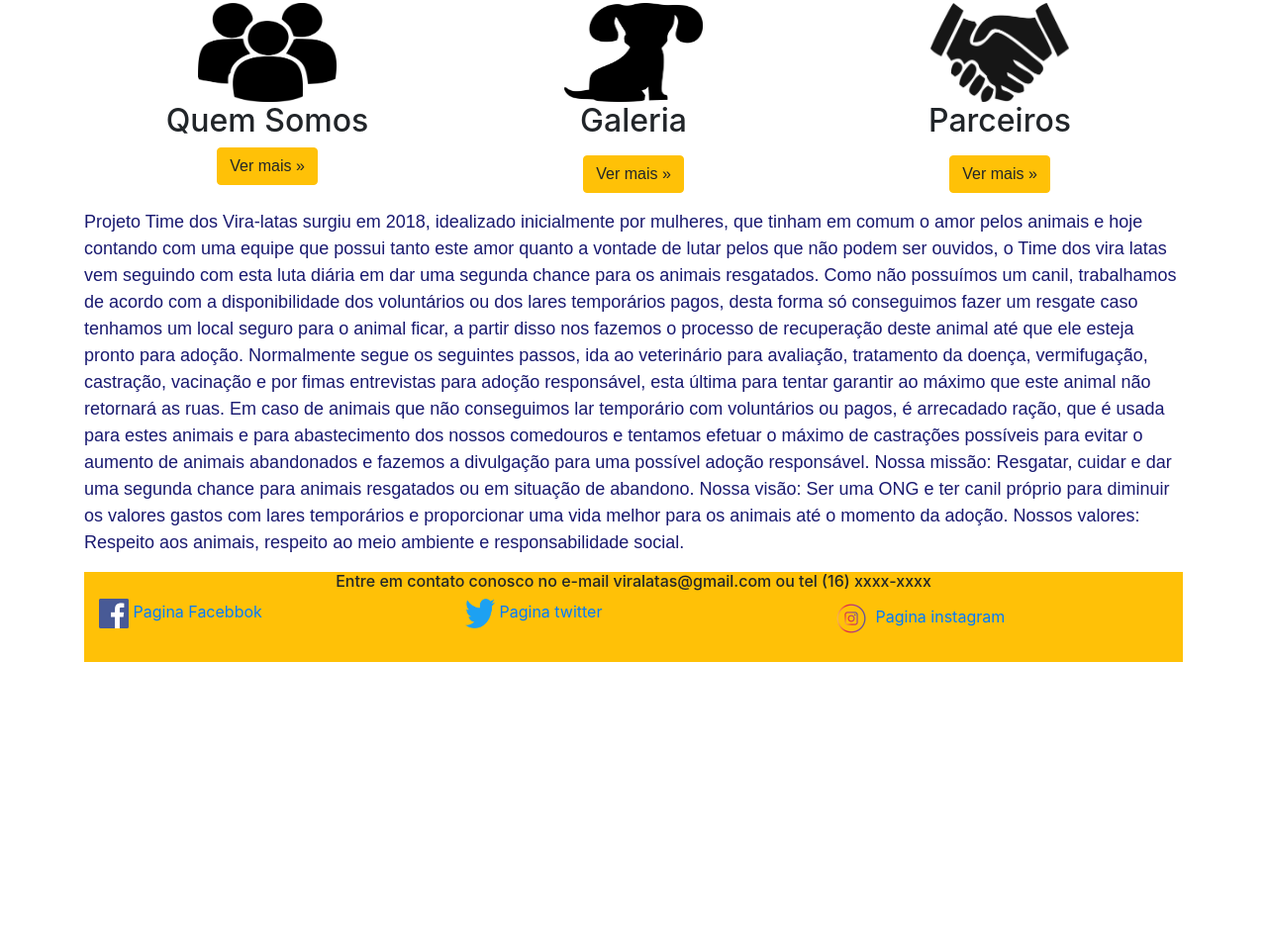
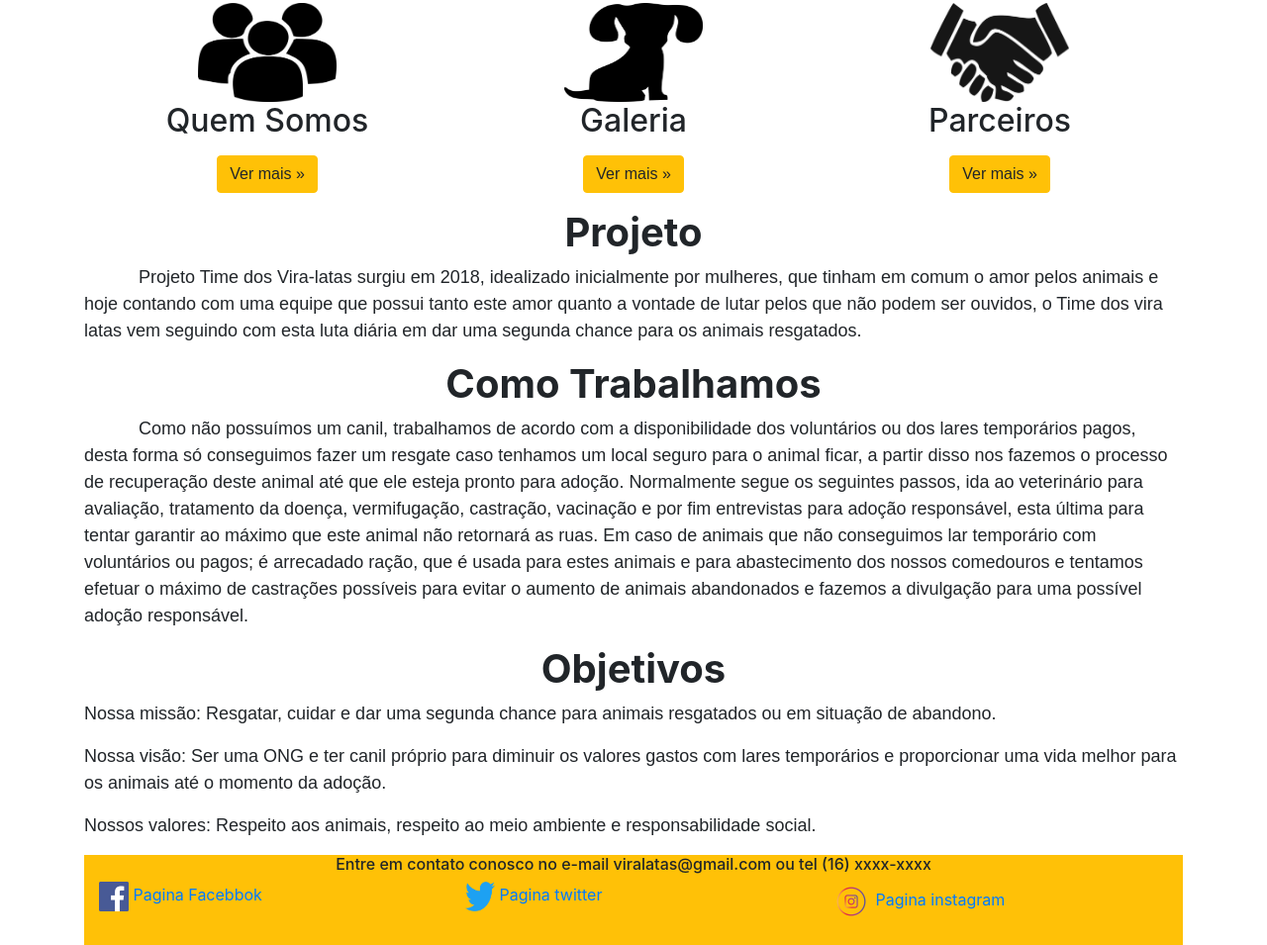
Before and after one commit to 160261Jorge/TCCTimedosViraLatas, a plain HTML site: page quemsomos.html in a window 1280 px wide. Shown: the part 424-1379 px from the top of the page at 99% size. Before the commit the page ends 1093 px from the top, so only its background shows below. Drawn offline with nearby package versions, Linux system fonts and the light colour scheme.

Commit message:
Ateracao quem somos

```diff
--- a/quemsomos.html
+++ b/quemsomos.html
@@ -11,7 +11,7 @@
       p{
         font-size: 18px;
         font-family: Arial, Helvetica, sans-serif;
-        color: midnightblue;
+        color;
       }
     </style>
     <title>Time dos Vira Latas</title>
@@ -37,7 +37,7 @@
             <div class="col-lg-4">
               <img src="sobrenos.jpg"  alt="Sobre Nós" width="140" height="100">
               <h2>Quem Somos</h2>
-              <p</p>
+              <p></p>
               <p><a class="btn btn-warning" img="adocao.jpg" href="quemsomos.html" role="button">Ver mais &raquo;</a></p>
             </div>
             <div class="col-lg-4">
@@ -53,11 +53,14 @@
               <p><a class="btn btn-warning" href="parceiros.html" role="button">Ver mais &raquo;</a></p>
             </div></center>
           </div>
-          <p>Projeto Time dos Vira-latas surgiu em 2018, idealizado inicialmente por mulheres, que tinham em comum o amor pelos animais e hoje contando com uma equipe que possui tanto este amor quanto a vontade de lutar pelos que não podem ser ouvidos, o Time dos vira latas vem seguindo com esta luta diária em dar uma segunda chance para os animais resgatados.
-            Como não possuímos um canil, trabalhamos de acordo com a disponibilidade dos voluntários ou dos lares temporários pagos, desta forma só conseguimos fazer um resgate caso tenhamos um local seguro para o animal ficar, a partir disso nos fazemos o processo de recuperação deste animal até que ele esteja pronto para adoção. Normalmente segue os seguintes passos, ida ao veterinário para avaliação, tratamento da doença, vermifugação, castração, vacinação e por fimas entrevistas para adoção responsável, esta última para tentar garantir ao máximo que este animal não retornará as ruas. Em caso de animais que não conseguimos lar temporário com voluntários ou pagos, é arrecadado ração, que é usada para estes animais e para abastecimento dos nossos comedouros e tentamos efetuar o máximo de castrações possíveis para evitar o aumento de animais abandonados e fazemos a divulgação para uma possível adoção responsável.
-            Nossa missão: Resgatar, cuidar e dar uma segunda chance para animais resgatados ou em situação de abandono.
-            Nossa visão: Ser uma ONG e ter canil próprio para diminuir os valores gastos com lares temporários e proporcionar uma vida melhor para os animais até o momento da adoção.
-            Nossos valores: Respeito aos animais, respeito ao meio ambiente e responsabilidade social.</p>
+          <h1><center><strong>Projeto</strong></center></h1>
+          <p>&nbsp&nbsp&nbsp&nbsp&nbsp&nbsp&nbsp&nbsp&nbsp&nbsp&nbspProjeto Time dos Vira-latas surgiu em 2018, idealizado inicialmente por mulheres, que tinham em comum o amor pelos animais e hoje contando com uma equipe que possui tanto este amor quanto a vontade de lutar pelos que não podem ser ouvidos, o Time dos vira latas vem seguindo com esta luta diária em dar uma segunda chance para os animais resgatados.</p>
+          <h1><center><strong>Como Trabalhamos</strong></center></h1>
+           <p>&nbsp&nbsp&nbsp&nbsp&nbsp&nbsp&nbsp&nbsp&nbsp&nbsp Como não possuímos um canil, trabalhamos de acordo com a disponibilidade dos voluntários ou dos lares temporários pagos, desta forma só conseguimos fazer um resgate caso tenhamos um local seguro para o animal ficar, a partir disso nos fazemos o processo de recuperação deste animal até que ele esteja pronto para adoção. Normalmente segue os seguintes passos, ida ao veterinário para avaliação, tratamento da doença, vermifugação, castração, vacinação e por fim entrevistas para adoção responsável, esta última para tentar garantir ao máximo que este animal não retornará as ruas. Em caso de animais que não conseguimos lar temporário com voluntários ou pagos; é arrecadado ração, que é usada para estes animais e para abastecimento dos nossos comedouros e tentamos efetuar o máximo de castrações possíveis para evitar o aumento de animais abandonados e fazemos a divulgação para uma possível adoção responsável.</p>
+            <h1><center><strong>Objetivos</strong></center></h1>
+            <p>Nossa missão: Resgatar, cuidar e dar uma segunda chance para animais resgatados ou em situação de abandono.</p>
+            <p>Nossa visão: Ser uma ONG e ter canil próprio para diminuir os valores gastos com lares temporários e proporcionar uma vida melhor para os animais até o momento da adoção.</p>
+            <p>Nossos valores: Respeito aos animais, respeito ao meio ambiente e responsabilidade social.</p>
             <footer class="bg-warning">
               <div id="contact-area">
                   <div class="container">
```
